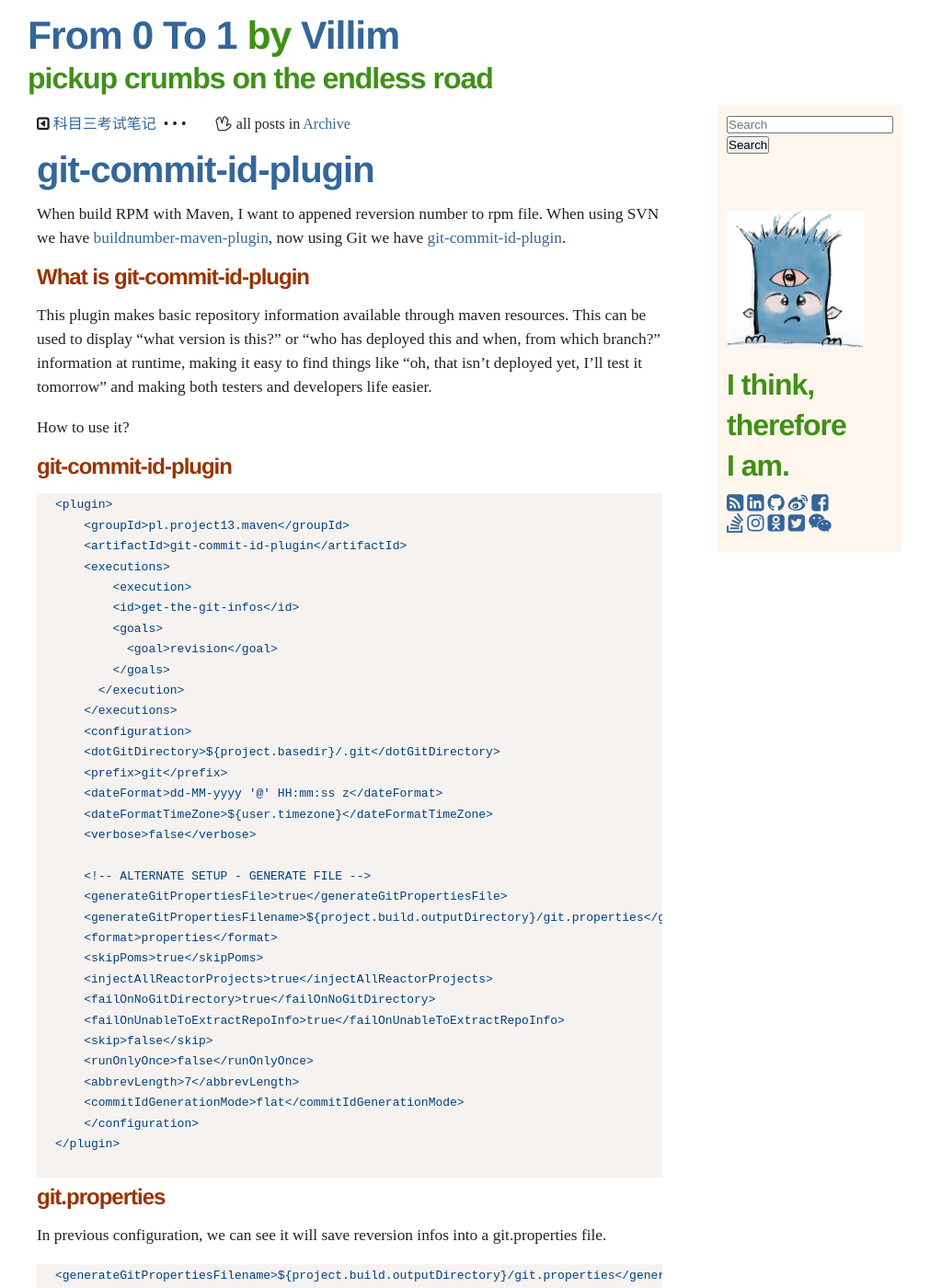
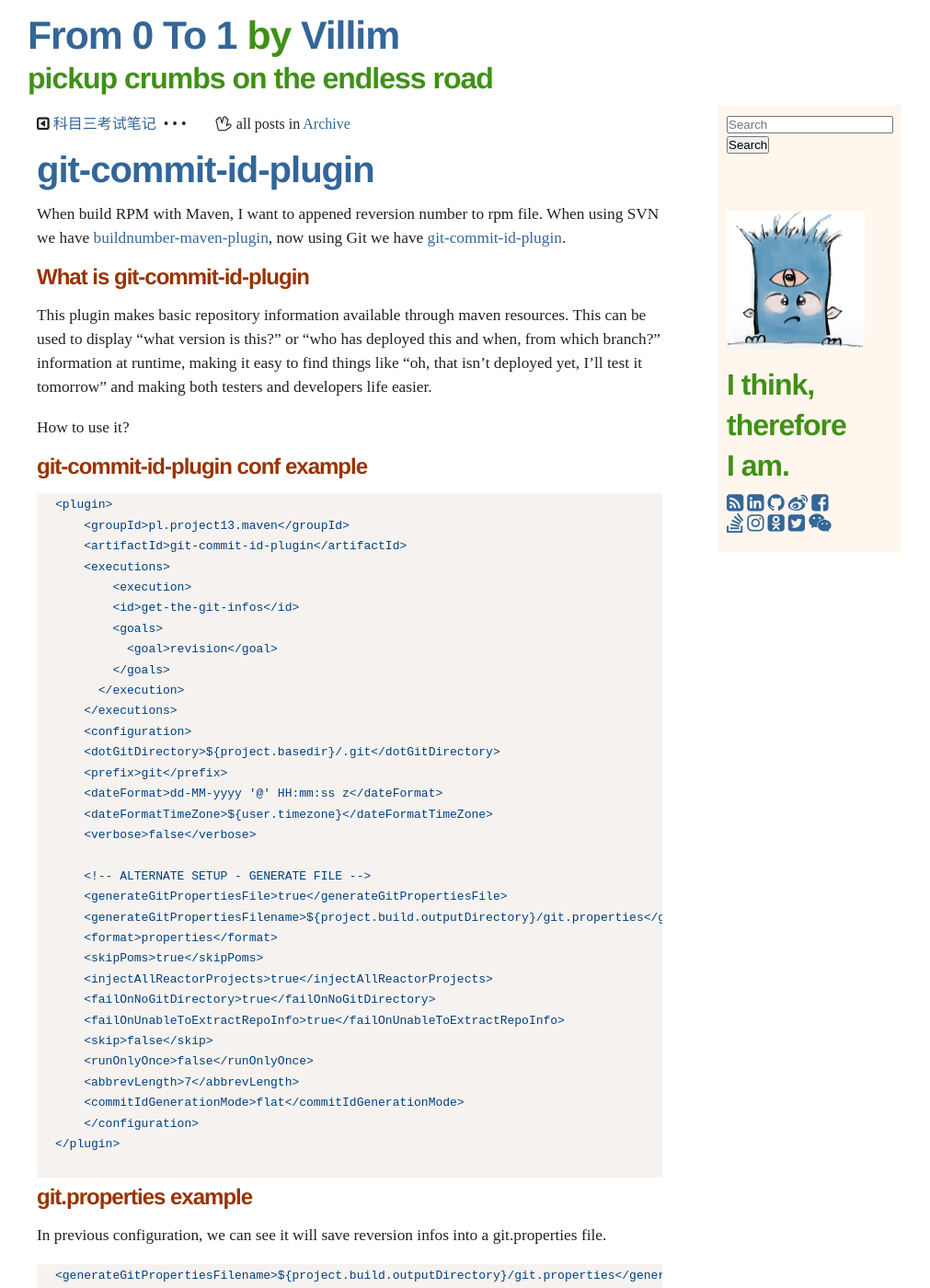
Before and after one commit to villim/villim.github.io, a Jekyll site: the page built from _posts/2017-05-18-git-commit-id-plugin.md, in a window 1280 px wide and 1400 px high. Shown: the whole window at 92% size, without its empty margins (135-1146 px from the left). Built offline with Jekyll 4.4.1, drawn with Linux system fonts in a browser that asks for light colours.

Commit message:
git-commit-id-plugin update

````diff
--- a/_posts/2017-05-18-git-commit-id-plugin.md
+++ b/_posts/2017-05-18-git-commit-id-plugin.md
@@ -11,7 +11,7 @@ This plugin makes basic repository information available through maven resources
 
 How to use it?
 
-## git-commit-id-plugin
+## git-commit-id-plugin conf example
 
 ```
 <plugin>
@@ -49,7 +49,7 @@ How to use it?
 
 ```
 
-## git.properties
+## git.properties example
 
 In previous configuration, we can see it will save reversion infos into a git.properties file.
 
````
